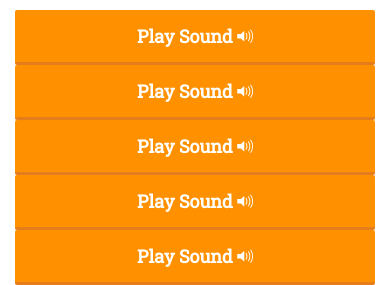
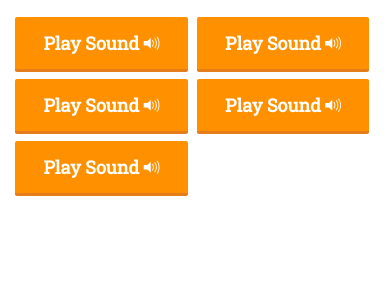
Before and after one commit to ccates23/ionic-soundboard, a website: page www/index.html in a window 390 px wide. Shown: the part 616-901 px from the top of the page. After the commit the page ends 844 px from the top, so only its background shows below. Drawn offline with nearby package versions, Linux system fonts and the light colour scheme; some packages are replaced by stand-ins of ours; files that its build step writes are made by us from their sources; files whose address does not match are found by name.

Commit message:
fix full width buttons

```diff
--- a/www/css/style.css
+++ b/www/css/style.css
@@ -32,7 +32,8 @@ ion-content {
   border-right: none;
   background: #FF9100;
   color: #FFF;
-  width: 100%;
+  width: 48%;
+  margin: 0px 5px 7px 0;
   font-family: 'Roboto Slab';
   font-weight: 700;
   padding: 5px;
--- a/www/index.html
+++ b/www/index.html
@@ -53,16 +53,16 @@
             <button class="button button-outline button-dark shake shake-hard" ng-click="play('sound1')">
               Play Sound <i class="ion ion-volume-high"></i>
             </button>
-            <button class="button button-outline button-dark" ng-click="play('sound2')">
+            <button class="button button-outline button-dark shake shake-hard" ng-click="play('sound2')">
               Play Sound <i class="ion ion-volume-high"></i>
             </button>
-            <button class="button button-outline button-dark" ng-click="play('sound3')">
+            <button class="button button-outline button-dark shake shake-hard" ng-click="play('sound3')">
               Play Sound <i class="ion ion-volume-high"></i>
             </button>
-            <button class="button button-outline button-dark" ng-click="play('sound4')">
+            <button class="button button-outline button-dark shake shake-hard" ng-click="play('sound4')">
               Play Sound <i class="ion ion-volume-high"></i>
             </button>
-            <button class="button button-outline button-dark" ng-click="play('sound5')">
+            <button class="button button-outline button-dark shake shake-hard" ng-click="play('sound5')">
               Play Sound <i class="ion ion-volume-high"></i>
             </button>
           </div>
```
